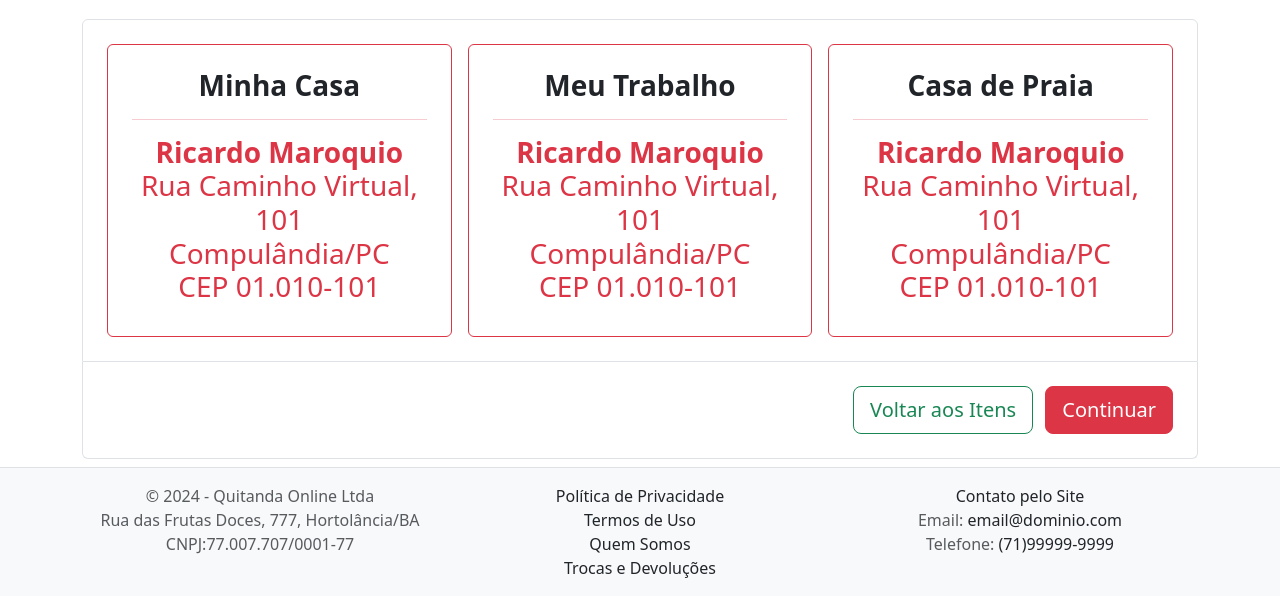
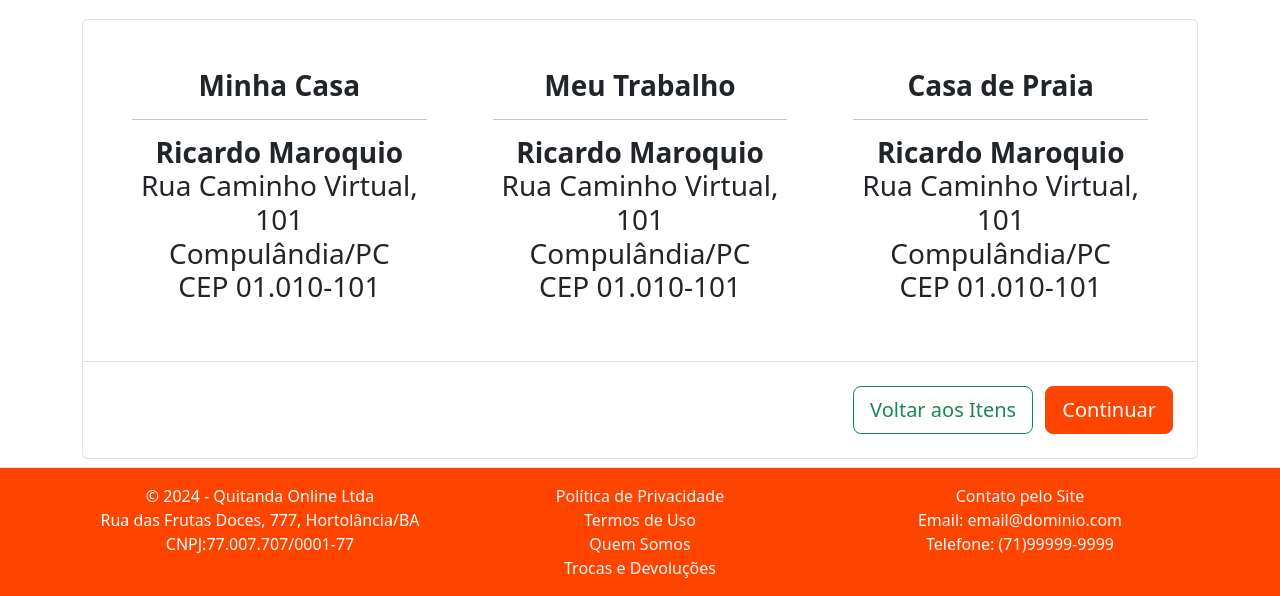
Before and after one commit to flavio16silva/Quitanda, a plain HTML site: page fechamento_endereco.html in a window 1280 px wide. Shown: the part 204-800 px from the top of the page. Drawn offline with nearby package versions, Linux system fonts and the light colour scheme.

Commit message:
alteração de cores, hover e botoes da view fechamento_endereço

```diff
--- a/fechamento_endereco.html
+++ b/fechamento_endereco.html
@@ -26,7 +26,7 @@
   </head>
   <body>
     <div class="d-flex flex-column wrapper">
-        <nav class="navbar navbar-expand-lg navbar-dark bg-danger border-bottom shadow-sm mb-3">
+        <nav class="navbar navbar-expand-lg navbar-dark bg-danger border-bottom shadow-sm mb-3" data-bs-theme="custom">
           <div class="container">
             <a class="navbar-brand" href="/"><b>Quitanda Online</b></a>
             <button class="navbar-toggler" type="button" data-bs-toggle="collapse" data-bs-target=".navbar-collapse">
@@ -76,7 +76,7 @@
                   <div class="mb-4 mx-2 flex-even">
                       <input type="radio" class="btn-check" name="endereco"
                           autocomplete="off" id="end1">
-                      <label class="btn btn-outline-danger p-4 h-100 w-100" for="end1">
+                      <label class="btn btn-outline-orange p-4 h-100 w-100" for="end1">
                           <h3>
                               <b class="text-dark">Minha Casa</b><br>
                               <hr>
@@ -90,7 +90,7 @@
                   <div class="mb-4 mx-2 flex-even">
                       <input type="radio" class="btn-check" name="endereco"
                           autocomplete="off" id="end2">
-                      <label class="btn btn-outline-danger p-4 h-100 w-100" for="end2">
+                      <label class="btn btn-outline-orange p-4 h-100 w-100" for="end2">
                           <h3>
                               <b class="text-dark">Meu Trabalho</b><br>
                               <hr>
@@ -104,7 +104,7 @@
                   <div class="mb-4 mx-2 flex-even">
                       <input type="radio" class="btn-check" name="endereco"
                           autocomplete="off" id="end3">
-                      <label class="btn btn-outline-danger p-4 h-100 w-100" for="end3">
+                      <label class="btn btn-outline-orange p-4 h-100 w-100" for="end3">
                           <h3>
                               <b class="text-dark">Casa de Praia</b><br>
                               <hr>
@@ -120,12 +120,12 @@
                   <a href="/fechamento_itens.html" class="btn btn-outline-success btn-lg mb-4">
                       Voltar aos Itens
                   </a>
-                  <a href="/fechamento_pagamento.html" class="btn btn-danger btn-lg ms-2 mb-4">Continuar</a>
+                  <a href="/fechamento_pagamento.html" class="btn btn-danger btn-all btn-lg ms-2 mb-4">Continuar</a>
               </div>
           </div>
       </main>
 
-        <footer class="border-top text-muted bg-light">
+        <footer class="border-top text-muted bg-light" data-bs-theme="custom">
           <div class="container">
               <div class="row py-3">
                 <div class="col-12 col-md-4 text-center">
@@ -134,27 +134,27 @@
                   CNPJ:77.007.707/0001-77
                 </div>
                 <div class="col-12 col-md-4 text-center">
-                  <a href="/privacidade.html" class="text-decoration-none text-dark">
+                  <a href="/privacidade.html" class="text-decoration-none text-light">
                     Política de Privacidade
                   </a><br>
-                  <a href="/termos.html" class="text-decoration-none text-dark">
+                  <a href="/termos.html" class="text-decoration-none text-light">
                     Termos de Uso
                   </a><br>
-                  <a href="/quemsomos.html" class="text-decoration-none text-dark">
+                  <a href="/quemsomos.html" class="text-decoration-none text-light">
                     Quem Somos
                   </a><br>
-                  <a href="/trocas.html" class="text-decoration-none text-dark">
+                  <a href="/trocas.html" class="text-decoration-none text-light">
                     Trocas e Devoluções
                   </a>
                 </div>
                 <div class="col-12 col-md-4 text-center">
-                  <a href="/contato.html" class="text-decoration-none text-dark">
+                  <a href="/contato.html" class="text-decoration-none text-light">
                     Contato pelo Site
                   </a><br>
-                  Email: <a href="mailto:email@dominio.com" class="text-decoration-none text-dark">
+                  Email: <a href="mailto:email@dominio.com" class="text-decoration-none text-light">
                     email@dominio.com
                   </a><br>
-                  Telefone: <a href="fone:(71)99999-9999" class="text-decoration-none text-dark">
+                  Telefone: <a href="fone:(71)99999-9999" class="text-decoration-none text-light">
                     (71)99999-9999
                   </a>
                 </div>
```
